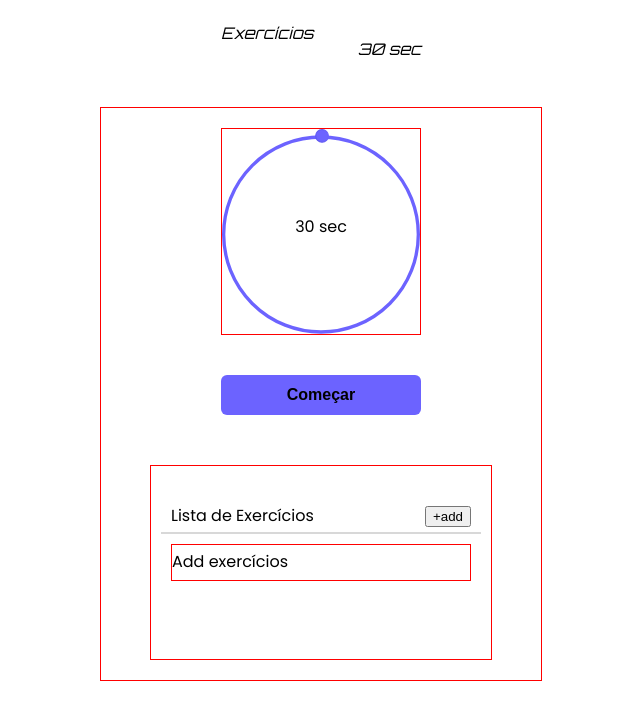
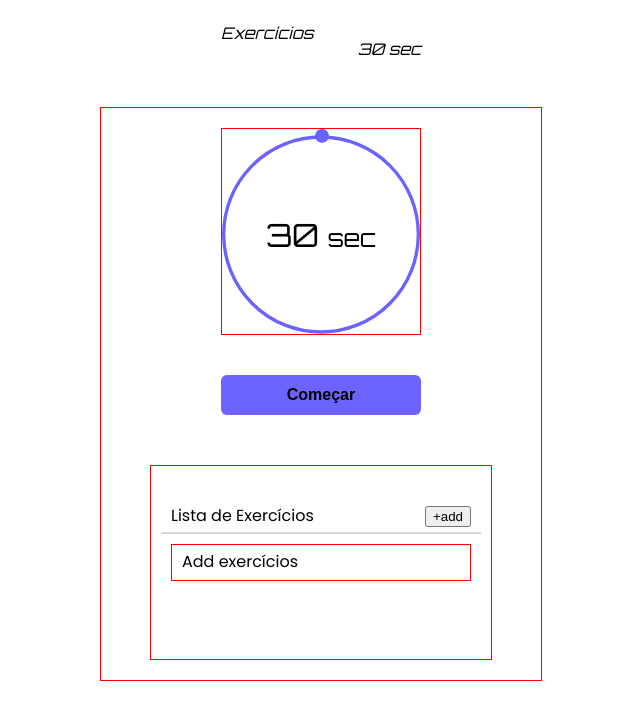
Before and after one commit to Sara01romao/projeto-exercicios, a plain HTML site: page index.html in a window 1280 px wide. Shown: the whole page, without its empty margins (319-959 px from the left). Drawn offline with Linux system fonts and the light colour scheme.

Commit message:
ajuste font relogio

```diff
--- a/scss/_clock.scss
+++ b/scss/_clock.scss
@@ -20,7 +20,11 @@
     h2{
         position: absolute;
         top: 90px;
-
+        font-family: $font1;
+        font-size: 2rem;
+        span{
+            font-size: 1.5rem;
+        }
     }
 }
 
```
Also changed, not shown: scss/styles.css, 1 other file.
